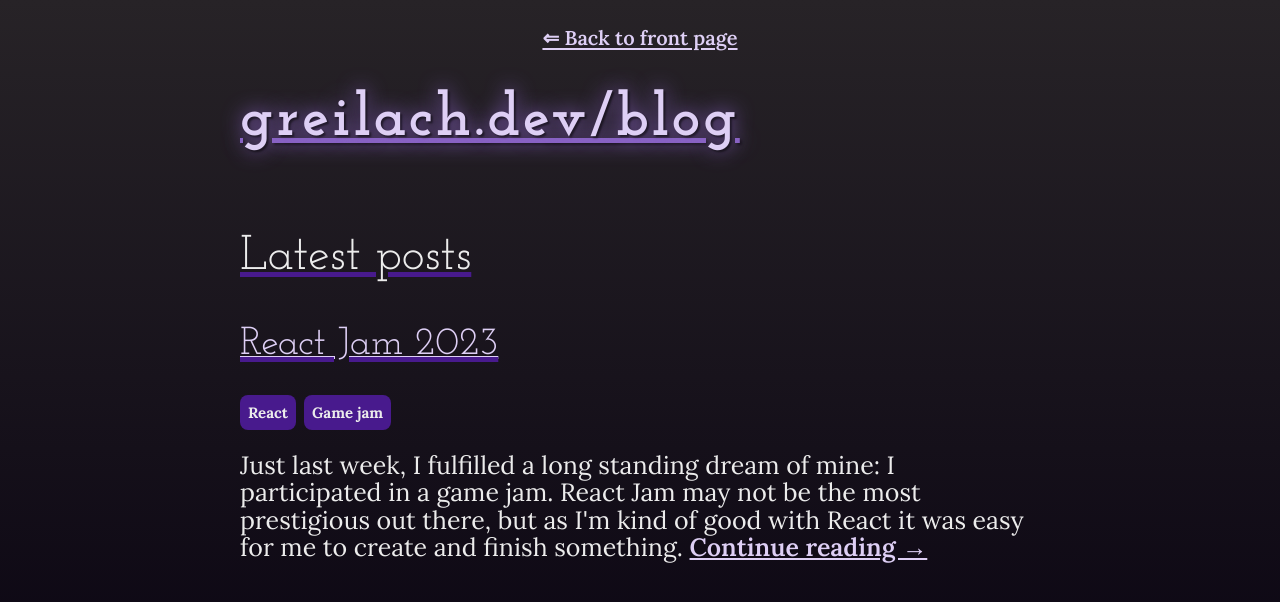
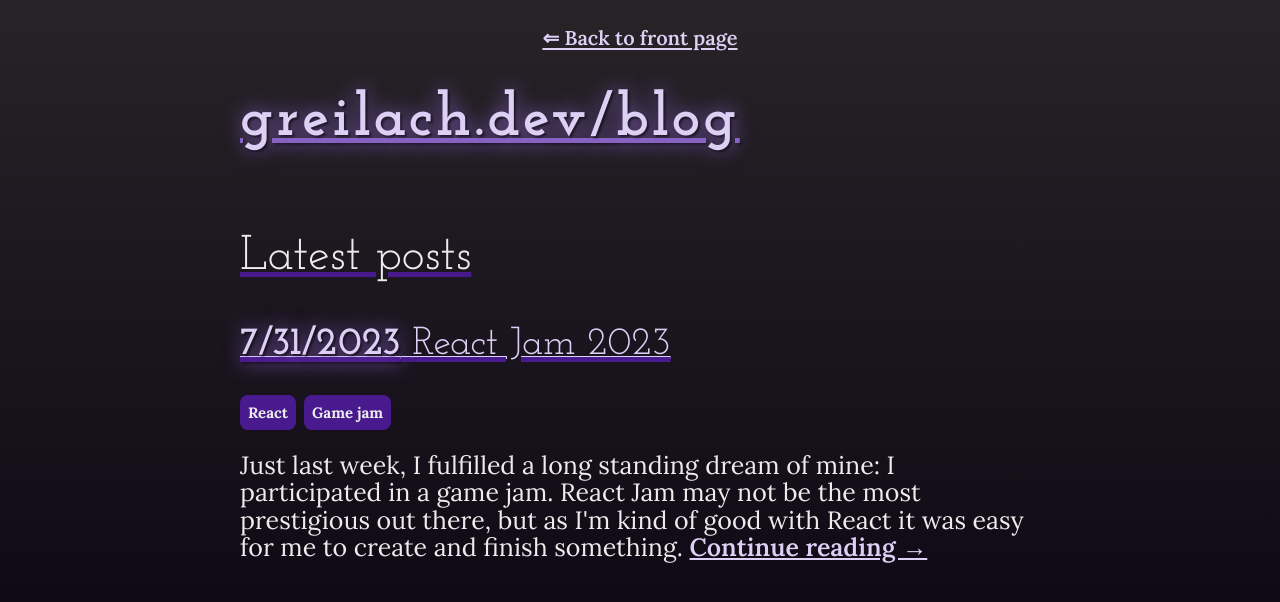
Before and after one commit to Frdnspnzr/greilach.dev, a Next.js app: page /blog in a window 1280 px wide. Shown: the top 602 px of the page. Built offline with nearby package versions, Linux system fonts and the light colour scheme.

Commit message:
Add date to blog posts

```diff
--- a/_posts/react-jam-2023.mdx
+++ b/_posts/react-jam-2023.mdx
@@ -2,6 +2,7 @@
 title: React Jam 2023
 tags: React, Game jam
 excerpt: "Just last week, I fulfilled a long standing dream of mine: I participated in a game jam. React Jam may not be the most prestigious out there, but as I'm kind of good with React it was easy for me to create and finish something."
+date: 2023-07-31
 ---
 
 <p className="lead">Just last week, I fulfilled a long standing dream of mine: I participated in a game jam. [React Jam](https://reactjam.com/) may not be the most prestigious out there, but as I'm *kind of* good with React it was easy for me to create and finish something.</p>
--- a/app/blog/page.tsx
+++ b/app/blog/page.tsx
@@ -14,10 +14,14 @@
       <h1>greilach.dev/blog</h1>
       <main>
         <h2>Latest posts</h2>
-        {posts.map((s) => (
+        {posts
+          .sort((a, b) => b.date.getTime() - a.date.getTime())
+          .map((s) => (
             <>
               <Link href={`/blog/post/${s.slug}`} key={s.slug}>
-              <h3>{s.title}</h3>
+                <h3>
+                  <strong>{s.date.toLocaleDateString()}</strong> {s.title}
+                </h3>
               </Link>
               <p>
                 {s.tags.map((t) => (
--- a/lib/fetchers.ts
+++ b/lib/fetchers.ts
@@ -4,6 +4,7 @@
 
 const postsDirectory = join(process.cwd(), "_posts");
 const fileExtension = ".mdx";
+const defaultDate = new Date(0);
 
 export function getAllPosts() {
   return getPostSlugs().map(getPost);
@@ -19,6 +20,7 @@
     title: data.title || "",
     tags: convertTags(data.tags || ""),
     excerpt: data.excerpt || "",
+    date: data.date ? new Date(data.date) : defaultDate,
     slug: slug,
     content,
   };
```
Lines whose indentation alone changed are shown as unchanged.
